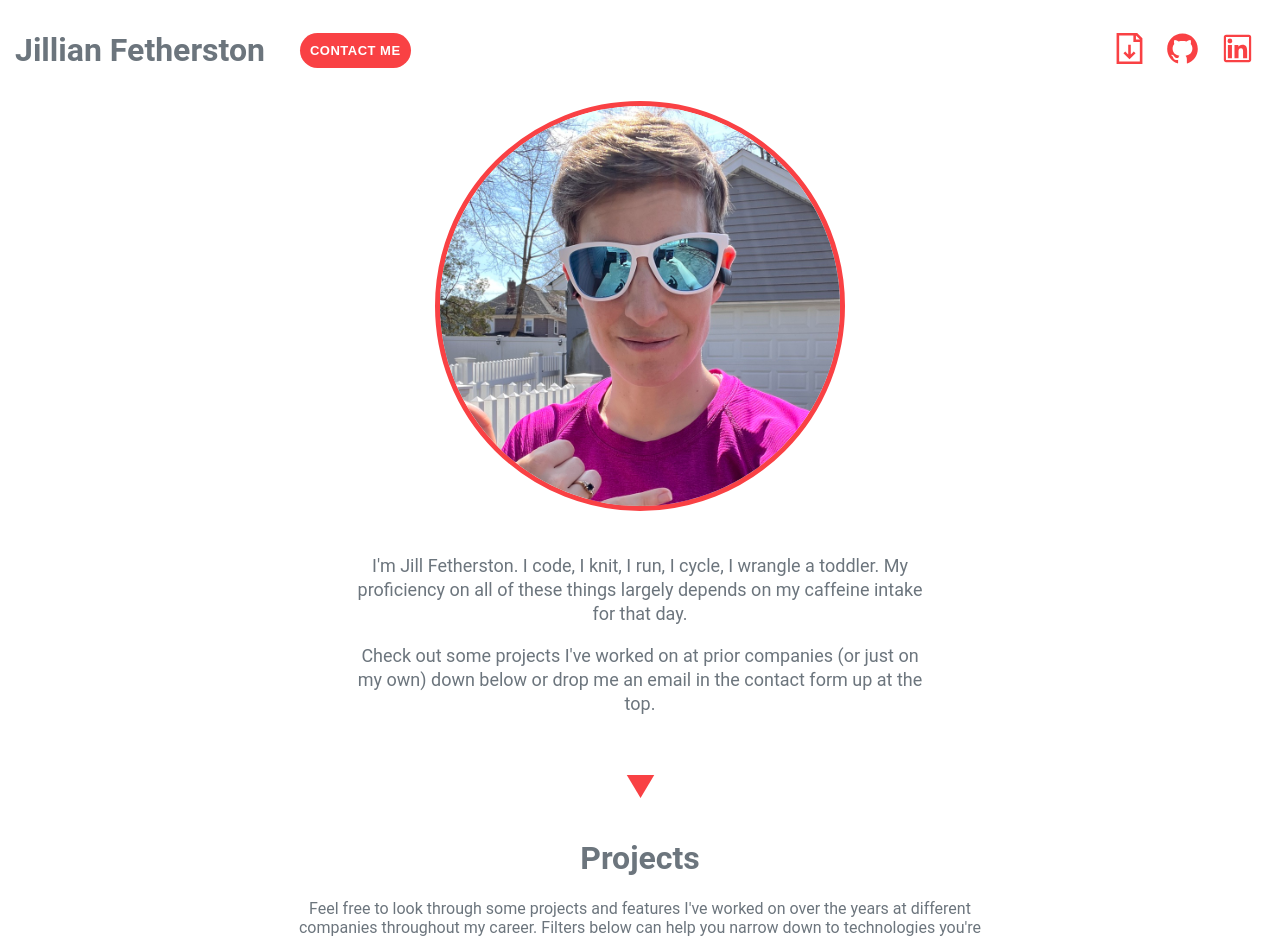
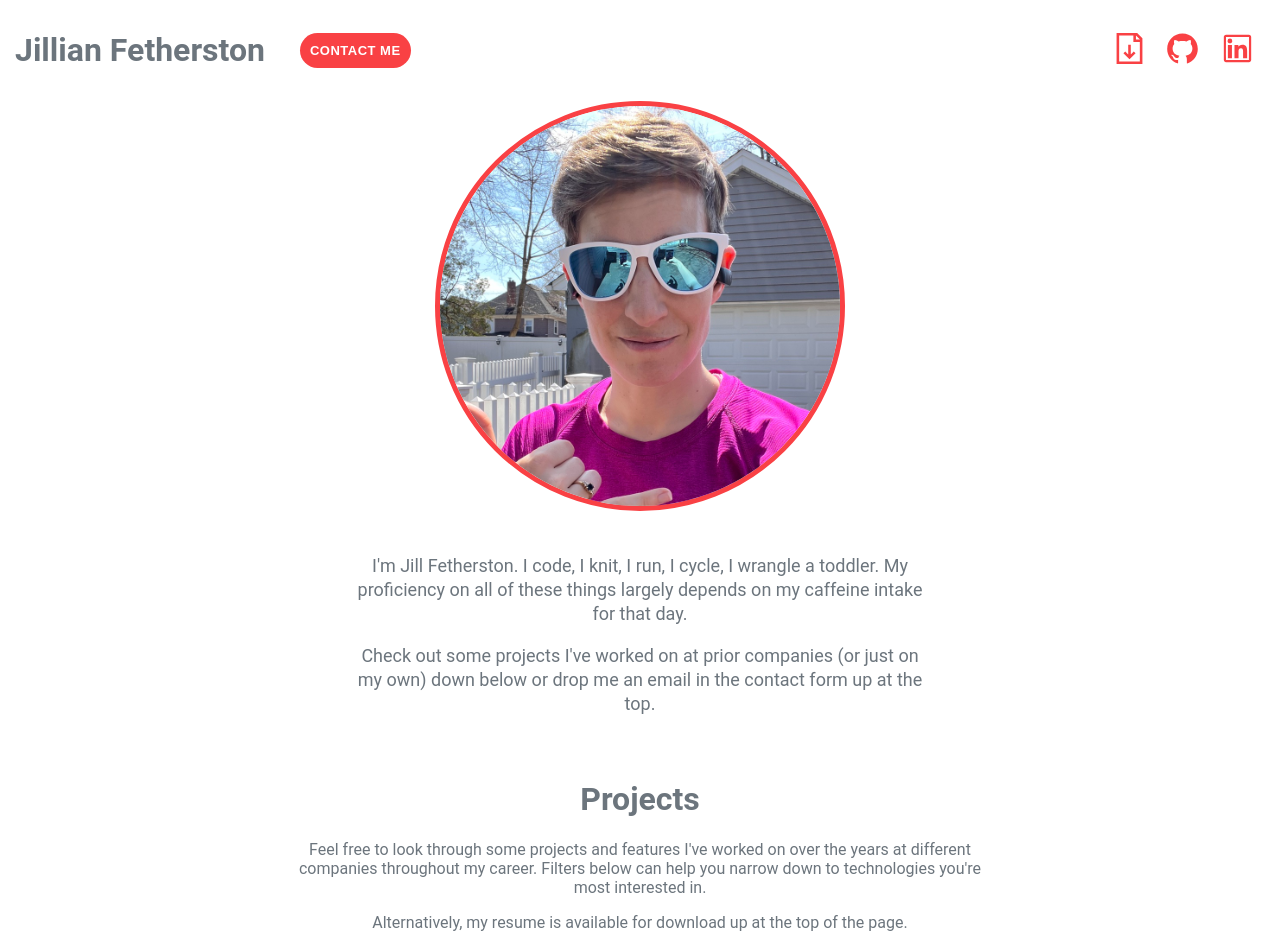
Before and after one commit to Jfethers/portfolio-site, a React (Create React App) app in the folder client/: page / in a window 1280 px wide. Shown: the top 938 px of the page. Built offline with nearby package versions, Linux system fonts and the light colour scheme.

Commit message:
idk why this stopped working

```diff
--- a/client/src/components/About/AboutMe.tsx
+++ b/client/src/components/About/AboutMe.tsx
@@ -1,6 +1,6 @@
 import React, { FunctionComponent } from "react";
 import Avatar from "../Avatar/Avatar";
-import { CgZeit } from "react-icons/cg";
+// import { CgZeit } from "react-icons/cg";
 
 const AboutMe: FunctionComponent = () => {
 	return (
@@ -18,11 +18,11 @@ const AboutMe: FunctionComponent = () => {
 					top.
 				</p>
 			</div>
-			<div className='jump-link'>
+			{/* <div className='jump-link'>
 				<a id='project' href='#project'>
 					<CgZeit />
 				</a>
-			</div>
+			</div> */}
 		</div>
 	);
 };
```
